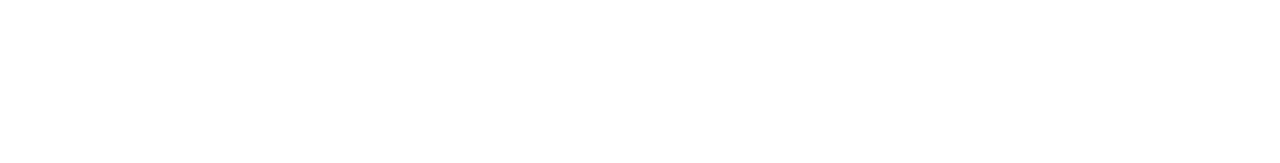
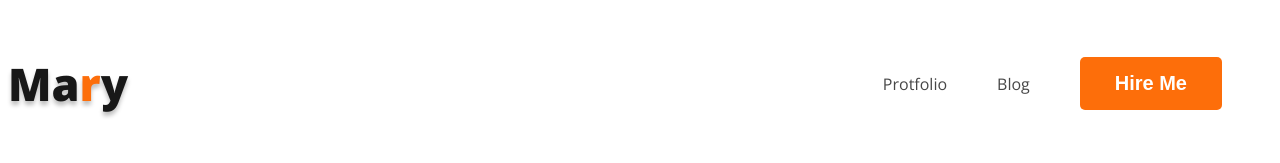
Before and after one commit to mufassir-mahmud/webdeveloper-protfolio, a plain HTML site: page webdeveloper-protfolio/index.html in a window 1280 px wide. Drawn offline with nearby package versions, Linux system fonts and the light colour scheme.

Commit message:
added nav

```diff
--- a/webdeveloper-protfolio/index.html
+++ b/webdeveloper-protfolio/index.html
@@ -4,10 +4,21 @@
     <meta charset="UTF-8">
     <meta name="viewport" content="width=device-width, initial-scale=1.0">
     <title>Webdeveloper-protfolio</title>
+    <link rel="preconnect" href="https://fonts.googleapis.com">
+    <link rel="preconnect" href="https://fonts.gstatic.com" crossorigin>
+    <link href="https://fonts.googleapis.com/css2?family=Open+Sans:wght@300;400;500;600;700;800&display=swap" rel="stylesheet">
+    <link rel="stylesheet" href="style.css">
 </head>
 <body>
     <header>
-
+        <nav>
+            <h3 class="nav-title">Ma<span class="text-primary">r</span>y</h3>
+            <ul>
+                <li><a href="">Protfolio</a></li>
+                <li><a href="">Blog</a></li>
+                <li><button class="btn-primary">Hire Me</button></li>
+            </ul>
+        </nav>
     </header>
     <main>
 
--- /dev/null
+++ b/webdeveloper-protfolio/style.css
@@ -0,0 +1,41 @@
+body{
+    font-family: 'Open Sans', sans-serif;
+}
+.text-primary{
+   color: #FD6E0A
+}
+.btn-primary{
+    border-radius: 5px;
+    background: #FD6E0A;
+    border: 0;
+    color: white;
+    font-size: 20px;
+    font-weight: 700;
+    padding: 15px 35px;
+}
+nav{
+    display: flex;
+    justify-content: space-between;
+    align-items: center;
+}
+.nav-title{
+    color: var(--dark-01, #181818);
+    text-shadow: 0px 4px 4px rgba(0, 0, 0, 0.25);
+    font-family: Open Sans;
+    font-size: 45px;
+    font-style: normal;
+    font-weight: 800;
+    line-height: normal;
+    }
+nav ul{
+    display: flex;
+    align-items: center;
+}
+nav li{
+    list-style-type: none;
+    margin-right: 50px;
+}
+nav li a{
+    text-decoration: none;
+    color: #474747;
+}
```
